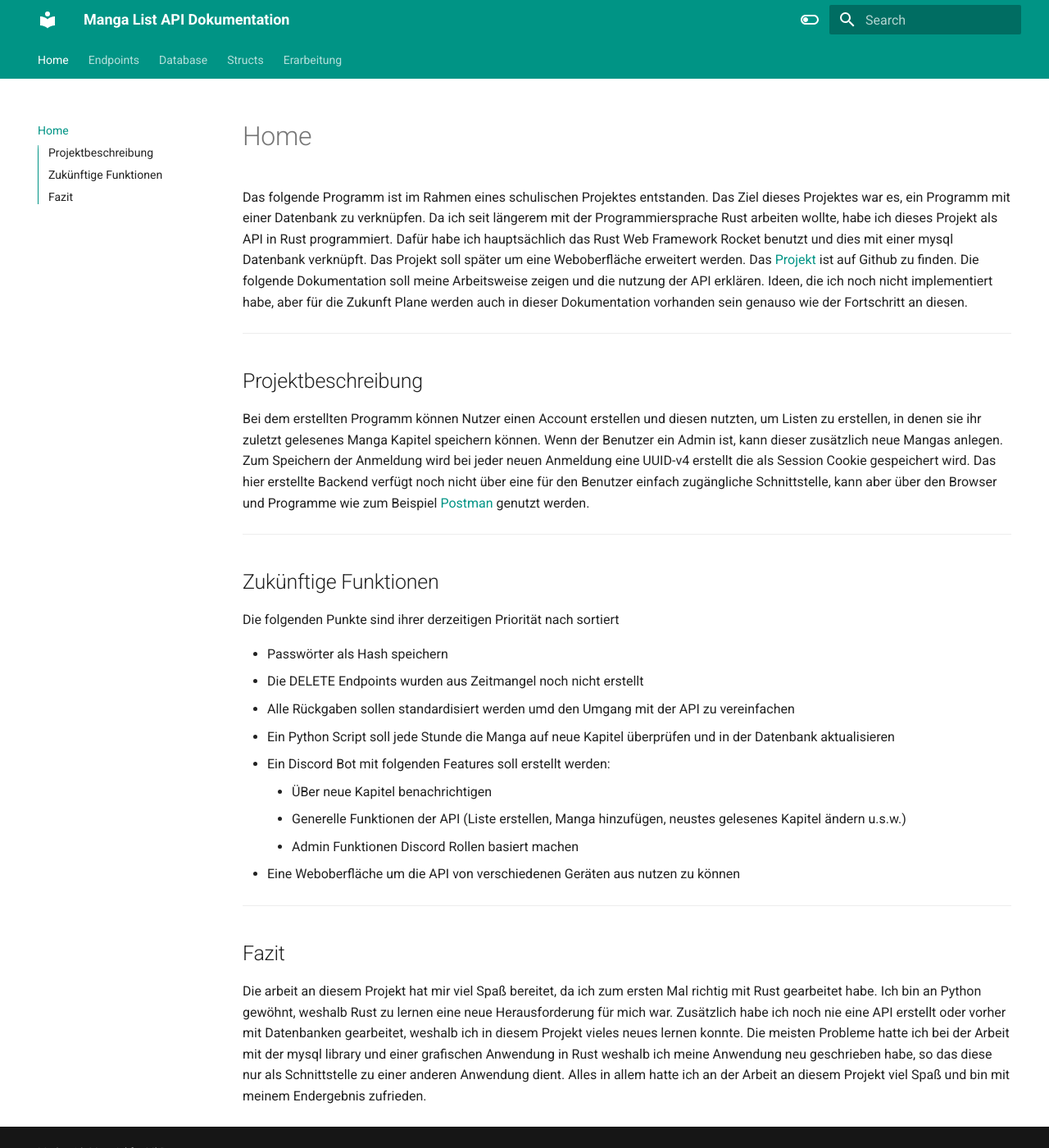
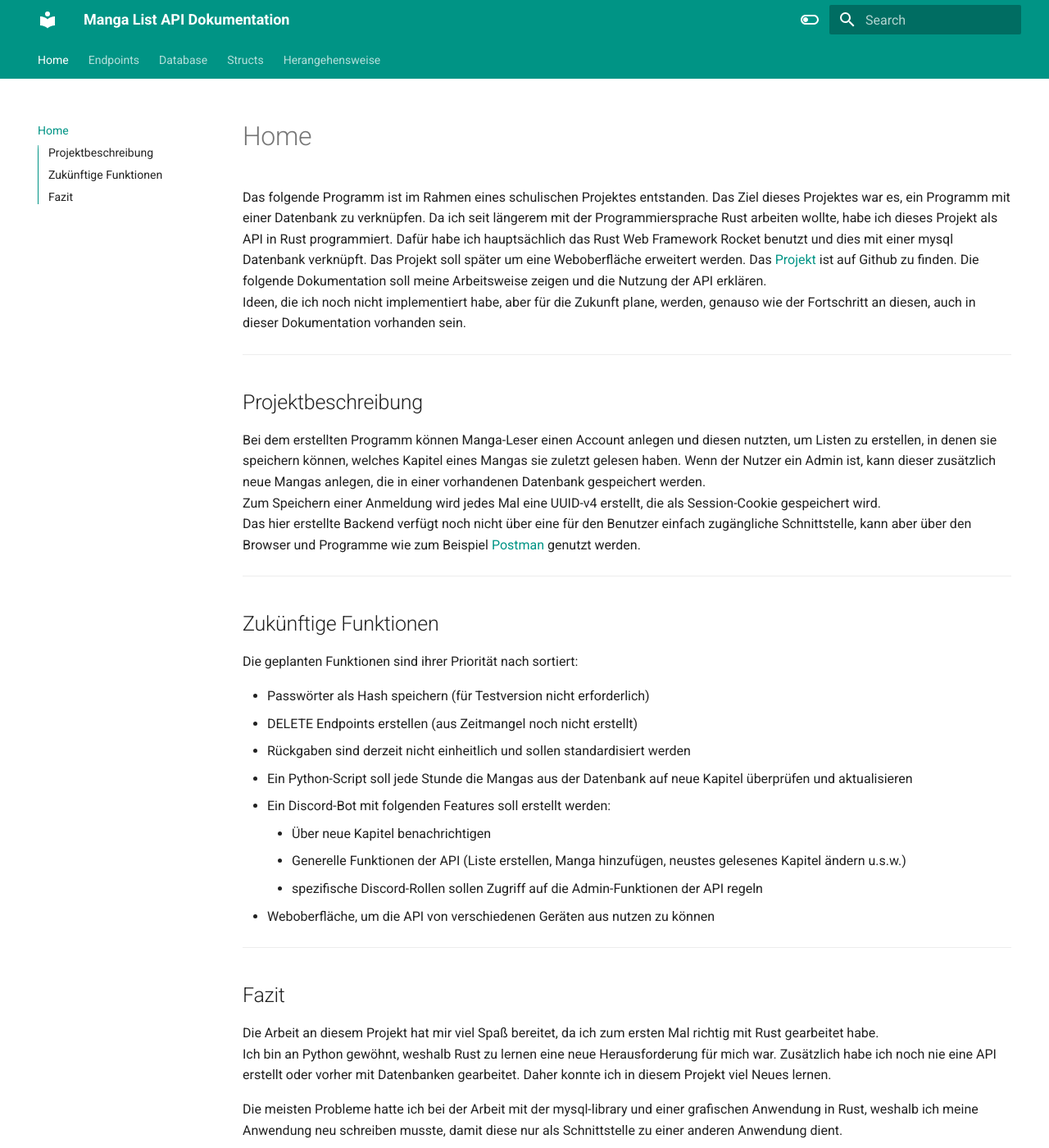
Before and after one commit to BennetLe/manga_list_api_docs, an MkDocs documentation site: the page built from docs/index.md, in a window 1280 px wide and 1400 px high. Shown: the whole window at 82% size. Built offline with MkDocs 1.6.1 and Material for MkDocs 9.7.7, drawn with Linux system fonts in a browser that asks for light colours; some of the changed text lies outside the part shown.

```diff
--- a/docs/Database.md
+++ b/docs/Database.md
@@ -1,6 +1,8 @@
-Die Datenbank besteht aus 5 Tabellen, welche alle mit einader verbunden sind. Der Nutzer kann auf diese jedoch nicht direkt zugreifen und muss dafür die API nutzen.
-Dadurch ist jeder Zugriff auf die Datenbank limitiert. Um das Projekt selber nutzen zu können, kann eine Datenbank mit der passenden Struktur über die SQL Befehle in der
-[CreateDB.txt](https://github.com/BennetLe/rust_manga_readlist_api/blob/master/CreateDB.txt) in meinem Projekt erstellt werden.
+Die Datenbank besteht aus 5 Tabellen, welche alle miteinander verbunden sind.
+Der Nutzer kann auf diese jedoch nicht direkt zugreifen und muss dafür die API nutzen.
+Dadurch ist jeder Zugriff auf die Datenbank limitiert.
+Um das Projekt selbst nutzen zu können, kann eine Datenbank mit der passenden Struktur über die SQL-Befehle in
+[CreateDB.txt](https://github.com/BennetLe/rust_manga_readlist_api/blob/master/CreateDB.txt) erstellt werden.
 
 ---
 
--- a/docs/index.md
+++ b/docs/index.md
@@ -1,37 +1,44 @@
 Das folgende Programm ist im Rahmen eines schulischen Projektes entstanden. Das Ziel dieses Projektes war es, ein Programm mit einer Datenbank zu verknüpfen.
 Da ich seit längerem mit der Programmiersprache Rust arbeiten wollte, habe ich dieses Projekt als API in Rust programmiert. Dafür habe ich hauptsächlich das Rust Web Framework Rocket
 benutzt und dies mit einer mysql Datenbank verknüpft. Das Projekt soll später um eine Weboberfläche erweitert werden. Das [Projekt](https://github.com/BennetLe/rust_manga_readlist_api "Der Github Link zu meinem Projekt")
-ist auf Github zu finden. Die folgende Dokumentation soll meine Arbeitsweise zeigen und die nutzung der API erklären. Ideen, die ich noch nicht implementiert habe, aber für die
-Zukunft Plane werden auch in dieser Dokumentation vorhanden sein genauso wie der Fortschritt an diesen.
+ist auf Github zu finden. Die folgende Dokumentation soll meine Arbeitsweise zeigen und die Nutzung der API erklären.
+Ideen, die ich noch nicht implementiert habe, aber für die Zukunft plane, werden, genauso wie der Fortschritt an diesen, auch in dieser Dokumentation vorhanden sein.
+
 ---
 
 ## Projektbeschreibung
-Bei dem erstellten Programm können Nutzer einen Account erstellen und diesen nutzten, um Listen zu erstellen, in denen sie ihr zuletzt gelesenes Manga Kapitel speichern können. Wenn
-der Benutzer ein Admin ist, kann dieser zusätzlich neue Mangas anlegen. Zum Speichern der Anmeldung wird bei jeder neuen Anmeldung eine UUID-v4 erstellt die als Session Cookie
-gespeichert wird. Das hier erstellte Backend verfügt noch nicht über eine für den Benutzer einfach zugängliche Schnittstelle, kann aber über den Browser und Programme wie zum Beispiel
-[Postman](https://www.postman.com/) genutzt werden.
+Bei dem erstellten Programm können Manga-Leser einen Account anlegen und diesen nutzten, um Listen zu erstellen, in denen sie speichern können, welches Kapitel eines Mangas sie zuletzt gelesen
+haben. Wenn der Nutzer ein Admin ist, kann dieser zusätzlich neue Mangas anlegen, die in einer vorhandenen Datenbank gespeichert werden.
+Zum Speichern einer Anmeldung wird jedes Mal eine UUID-v4 erstellt, die als Session-Cookie gespeichert wird.
+Das hier erstellte Backend verfügt noch nicht über
+eine für den Benutzer einfach zugängliche Schnittstelle, kann aber über den Browser und Programme wie zum Beispiel [Postman](https://www.postman.com/) genutzt werden.
 
 ---
 
 ## Zukünftige Funktionen
 
-Die folgenden Punkte sind ihrer derzeitigen Priorität nach sortiert
+Die geplanten Funktionen sind ihrer Priorität nach sortiert:
 
-- Passwörter als Hash speichern
-- Die DELETE Endpoints wurden aus Zeitmangel noch nicht erstellt
-- Alle Rückgaben sollen standardisiert werden umd den Umgang mit der API zu vereinfachen
-- Ein Python Script soll jede Stunde die Manga auf neue Kapitel überprüfen und in der Datenbank aktualisieren
-- Ein Discord Bot mit folgenden Features soll erstellt werden:
-    * ÜBer neue Kapitel benachrichtigen
+- Passwörter als Hash speichern (für Testversion nicht erforderlich)
+- DELETE Endpoints erstellen (aus Zeitmangel noch nicht erstellt)
+- Rückgaben sind derzeit nicht einheitlich und sollen standardisiert werden
+- Ein Python-Script soll jede Stunde die Mangas aus der Datenbank auf neue Kapitel überprüfen und aktualisieren
+- Ein Discord-Bot mit folgenden Features soll erstellt werden:
+    * Über neue Kapitel benachrichtigen
     * Generelle Funktionen der API (Liste erstellen, Manga hinzufügen, neustes gelesenes Kapitel ändern u.s.w.)
-    * Admin Funktionen Discord Rollen basiert machen
-- Eine Weboberfläche um die API von verschiedenen Geräten aus nutzen zu können
+    * spezifische Discord-Rollen sollen Zugriff auf die Admin-Funktionen der API regeln
+- Weboberfläche, um die API von verschiedenen Geräten aus nutzen zu können
 
 ---
 
 ## Fazit
 
-Die arbeit an diesem Projekt hat mir viel Spaß bereitet, da ich zum ersten Mal richtig mit Rust gearbeitet habe. Ich bin an Python gewöhnt, weshalb Rust zu lernen eine neue Herausforderung
-für mich war. Zusätzlich habe ich noch nie eine API erstellt oder vorher mit Datenbanken gearbeitet, weshalb ich in diesem Projekt vieles neues lernen konnte. Die meisten Probleme hatte
-ich bei der Arbeit mit der mysql library und einer grafischen Anwendung in Rust weshalb ich meine Anwendung neu geschrieben habe, so das diese nur als Schnittstelle zu einer anderen
-Anwendung dient. Alles in allem hatte ich an der Arbeit an diesem Projekt viel Spaß und bin mit meinem Endergebnis zufrieden.
+Die Arbeit an diesem Projekt hat mir viel Spaß bereitet, da ich zum ersten Mal richtig mit Rust gearbeitet habe.
+Ich bin an Python gewöhnt, weshalb Rust zu lernen eine neue Herausforderung
+für mich war. Zusätzlich habe ich noch nie eine API erstellt oder vorher mit Datenbanken gearbeitet. Daher konnte ich in diesem Projekt viel Neues lernen.
+
+Die meisten Probleme hatte
+ich bei der Arbeit mit der mysql-library und einer grafischen Anwendung in Rust, weshalb ich meine Anwendung neu schreiben musste, damit diese nur als Schnittstelle zu einer anderen
+Anwendung dient.
+
+Alles in allem hatte ich an der Arbeit an diesem Projekt viel Spaß und bin mit meinem Endergebnis zufrieden.
--- a/mkdocs.yml
+++ b/mkdocs.yml
@@ -8,7 +8,7 @@ nav:
   - 'Endpoints.md'
   - 'Database.md'
   - 'Structs.md'
-  - 'Erarbeitung.md'
+  - 'Herangehensweise.md'
 
 theme:
     features:
```
Also changed, not shown: docs/Endpoints.md (+20 -17 lines), docs/Herangehensweise.md (renamed from docs/Erarbeitung.md, +13 -14 lines), docs/Structs.md (+6 -4 lines).
